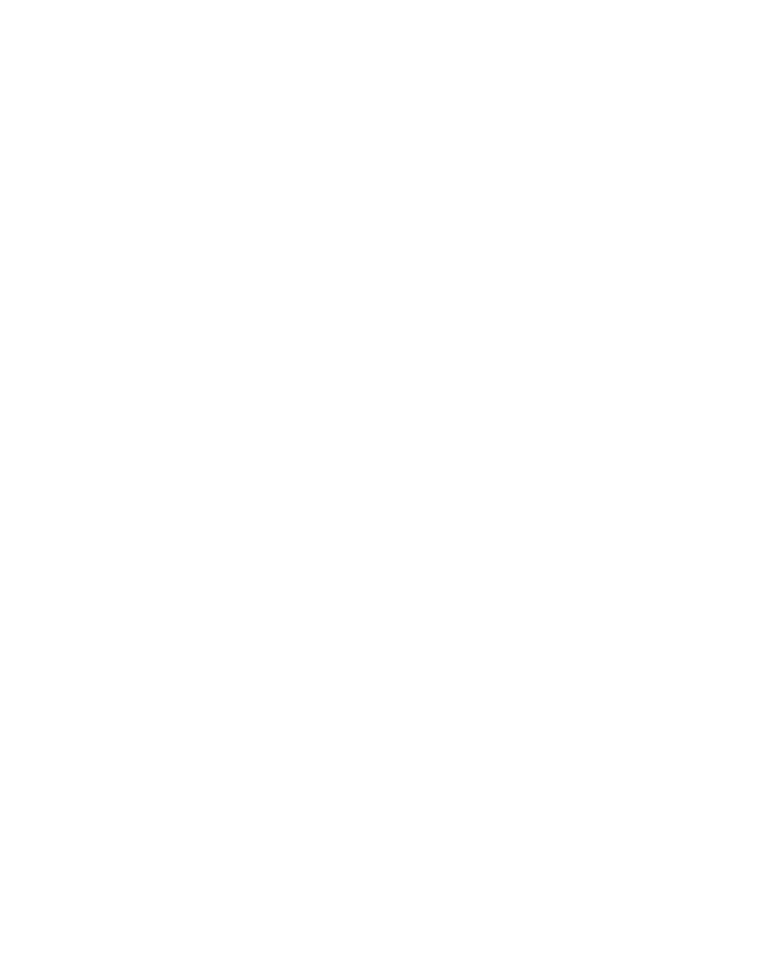
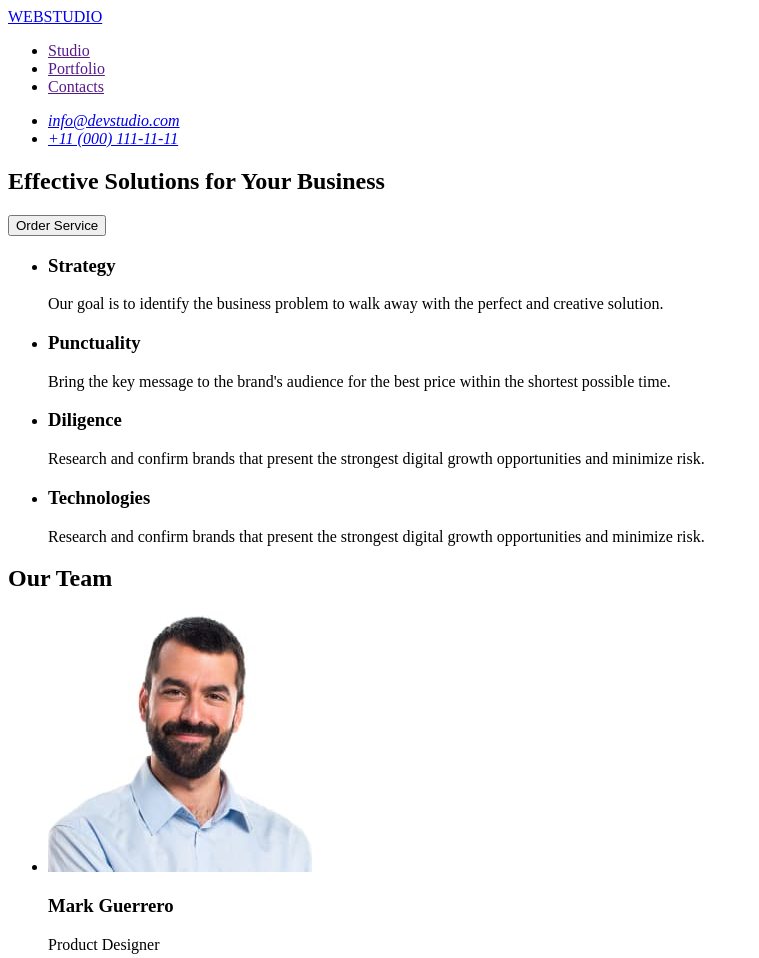
Before and after one commit to Oleksii-Savin/goit-markup-hw-01, a plain HTML site: page index.html in a window 1280 px wide. Shown: the top 958 px of the page, without its empty margins (0-759 px from the left). Before the commit the page ends 800 px from the top, so only its background shows below. Drawn offline with Linux system fonts and the light colour scheme.

Commit message:
1st HW - done
html1hw

```diff
--- a/index.html
+++ b/index.html
@@ -1,11 +1,107 @@
 <!DOCTYPE html>
 <html lang="en">
-<head>
-    <meta charset="UTF-8">
-    <meta name="viewport" content="width=device-width, initial-scale=1.0">
+  <head>
+    <meta charset="UTF-8" />
+    <meta name="viewport" content="width=device-width, initial-scale=1.0" />
     <title>Document</title>
-</head>
-<body>
-
-</body>
+  </head>
+  <body>
+    <header>
+      <nav>
+        <a href="/index.html">WEB<span>STUDIO</span></a>
+        <ul>
+          <li>
+            <a href="">Studio</a>
+          </li>
+          <li>
+            <a href="">Portfolio</a>
+          </li>
+          <li>
+            <a href="">Contacts</a>
+          </li>
+        </ul>
+      </nav>
+      <address>
+        <ul>
+          <li>
+            <a href="mailto:info@devstudio.com">info@devstudio.com</a>
+          </li>
+          <li>
+            <a href="tel:+110001111111">+11 (000) 111-11-11</a>
+          </li>
+        </ul>
+      </address>
+    </header>
+    <main>
+      <section>
+        <h1>Effective Solutions for Your Business</h1>
+        <button type="button">Order Service</button>
+      </section>
+      <section>
+        <h2 hidden></h2>
+        <ul>
+          <li>
+            <h3>Strategy</h3>
+            <p>
+              Our goal is to identify the business problem to walk away with the
+              perfect and creative solution.
+            </p>
+          </li>
+          <li>
+            <h3>Punctuality</h3>
+            <p>
+              Bring the key message to the brand's audience for the best price
+              within the shortest possible time.
+            </p>
+          </li>
+          <li>
+            <h3>Diligence</h3>
+            <p>
+              Research and confirm brands that present the strongest digital
+              growth opportunities and minimize risk.
+            </p>
+          </li>
+          <li>
+            <h3>Technologies</h3>
+            <p>
+              Research and confirm brands that present the strongest digital
+              growth opportunities and minimize risk.
+            </p>
+          </li>
+        </ul>
+      </section>
+      <section>
+        <h2>Our Team</h2>
+        <ul>
+          <li>
+            <img src="./images/mark.jpg" alt="Mark`s picture" />
+            <h3>Mark Guerrero</h3>
+            <p>Product Designer</p>
+          </li>
+          <li>
+            <img src="./images/tom.jpg" alt="Tom`s picture" />
+            <h3>Tom Ford</h3>
+            <p>Frontend Developer</p>
+          </li>
+          <li>
+            <img src="./images/camila.jpg" alt="Camila`s picture" />
+            <h3>Camila Garcia</h3>
+            <p>Marketing</p>
+          </li>
+          <li>
+            <img src="./images/daniel.jpg" alt="Daniel`s picture" />
+            <h3>Daniel Wilson</h3>
+            <p>UI Designer</p>
+          </li>
+        </ul>
+      </section>
+    </main>
+    <footer>
+      <a href="/index.html">WEB<span>STUDIO</span></a>
+      <p>
+        Increase the flow of customers and sales for your business with digital
+        marketing & growth solutions.
+      </p>
+    </footer>
+  </body>
 </html>
```
Also changed, not shown: images/camila.jpg (added), images/daniel.jpg (added), images/mark.jpg (added), images/tom.jpg (added).
